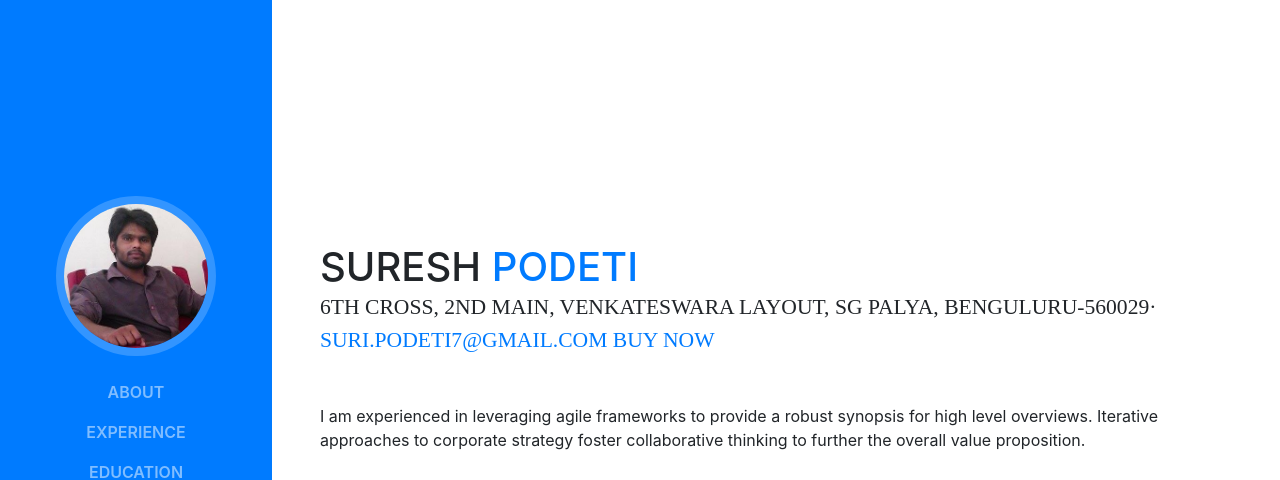
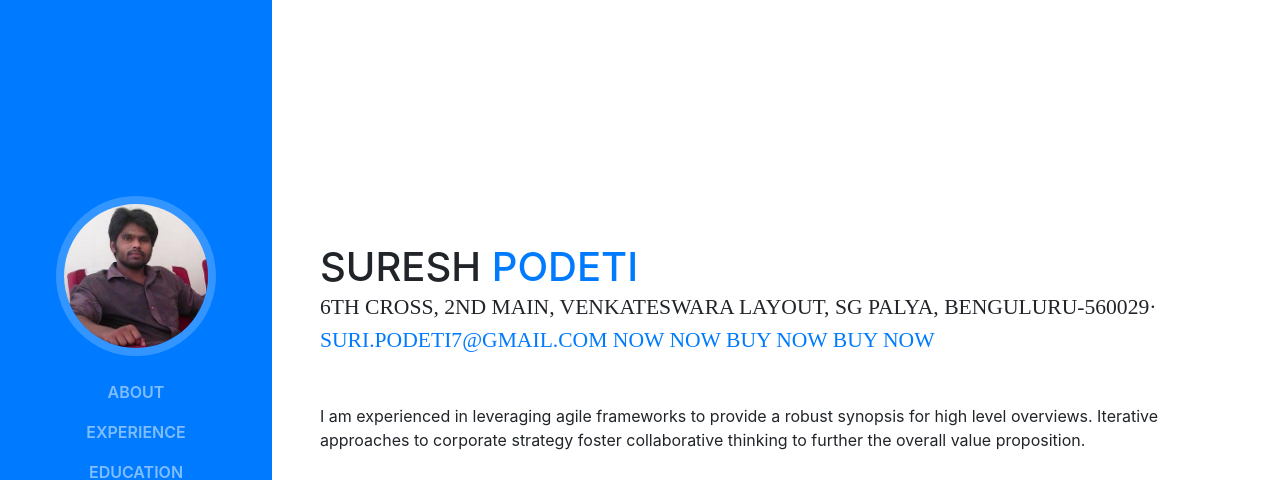
Before and after one commit to sureshpodeti/sureshpodeti.github.io, a website with bundled scripts: page index.html in a window 1280 px wide. Shown: the top 480 px of the page. Built offline with nearby package versions, Linux system fonts and the light colour scheme; a web font is replaced by a local one.

Commit message:
Update index.html

```diff
--- a/index.html
+++ b/index.html
@@ -70,6 +70,7 @@
           </h1>
           <div class="subheading mb-5">6th Cross, 2nd Main, Venkateswara layout, SG Palya, Benguluru-560029·
             <a href="mailto:name@email.com">suri.podeti7@gmail.com</a>
+               <a href="upi://pay?pa=BHARATPE09892479295@yesbankltd&pn=Suresh&tn=Some notes&am=1&cu=INR"> Now Now Buy Now </a>
                 <a href="upi://pay?pa=BHARATPE09892479295@yesbankltd&pn=SURESH PODETI&cu=INR&bpsign=VXIrVjNURFM0OGFuNXQzejZ1amhPT0pBYVhlSW9aczBDcjFCSTR3bExjOD0=&am=1&mc=5411&tn=Grocery&tr=12345">Buy Now</a>
           </div>
           <p class="mb-5">I am experienced in leveraging agile frameworks to provide a robust synopsis for high level overviews. Iterative approaches to corporate strategy foster collaborative thinking to further the overall value proposition.</p>
```
